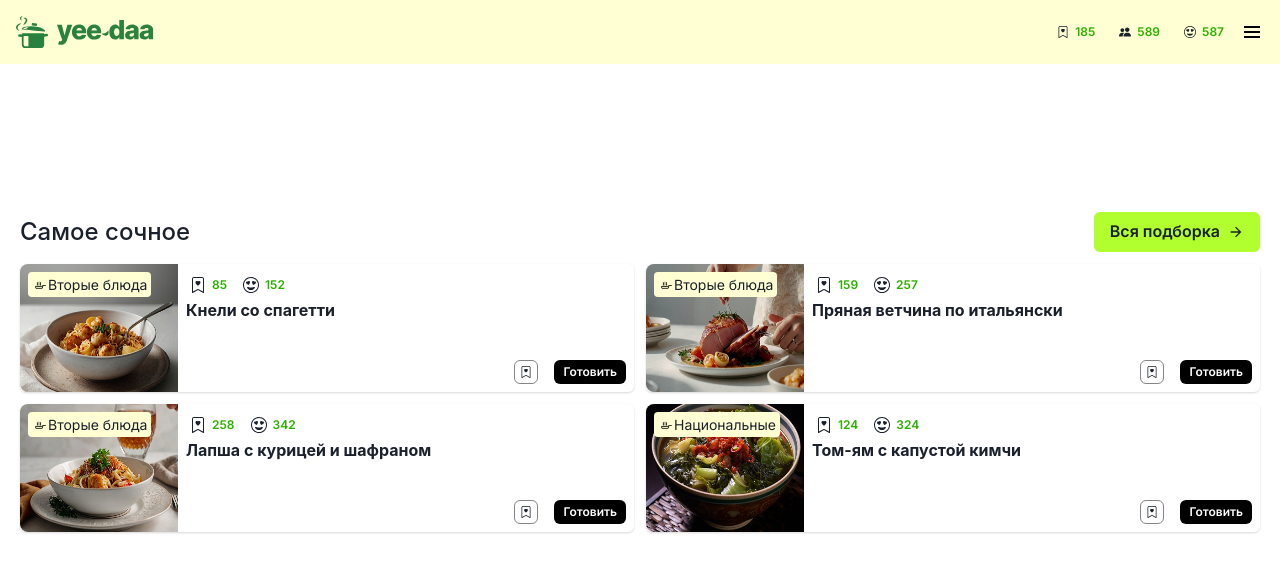
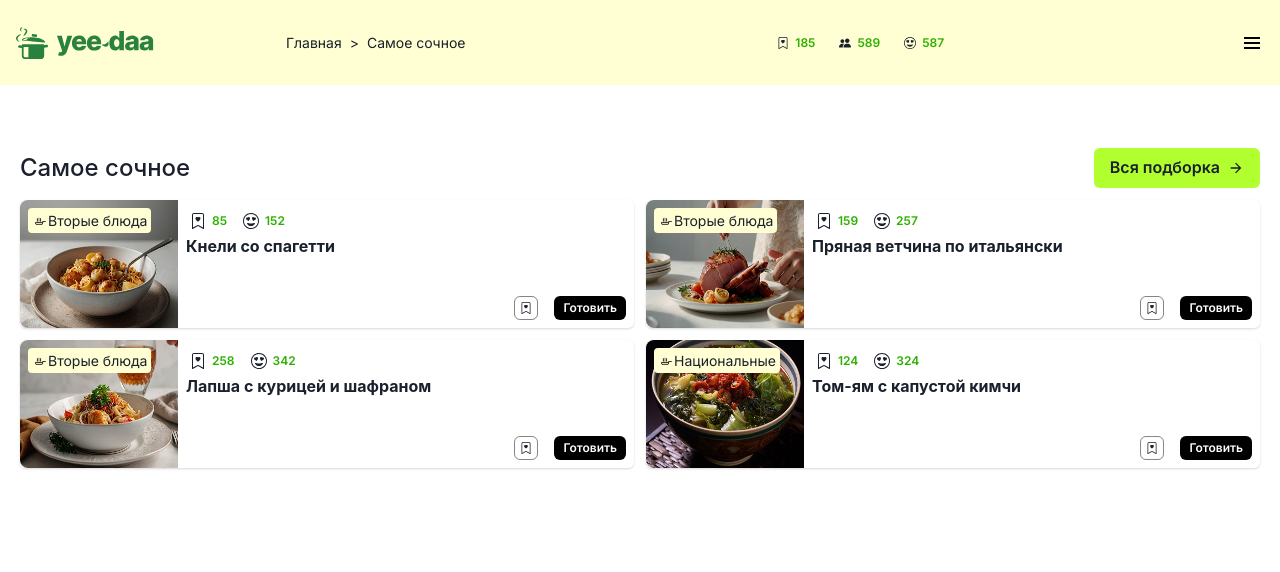
Before and after one commit to ClevertecFrontendLab/PavelZabalotny, a React (Vite) app: page /most-delicious in a window 1280 px wide. Shown: the top 572 px of the page. Built offline with nearby package versions, Linux system fonts and the light colour scheme; no server answers.

Commit message:
feat(breadcrumbs): implement Breadcrumbs component

```diff
--- /dev/null
+++ b/src/components/Breadcrumbs.tsx
@@ -0,0 +1,51 @@
+// components/Breadcrumbs.tsx
+import { Breadcrumb, BreadcrumbItem, BreadcrumbLink } from '@chakra-ui/react';
+import { NavLink, useLocation } from 'react-router';
+
+const customLabels: Record<string, string> = {
+    'vegan-cuisine': 'Веганская кухня',
+    'most-delicious': 'Самое сочное',
+};
+
+export const Breadcrumbs = () => {
+    const location = useLocation();
+    const pathname = location.pathname;
+
+    const pathnames = pathname.split('/').filter(Boolean);
+
+    return (
+        <Breadcrumb separator='>' fontSize='sm' padding={4}>
+            <BreadcrumbItem key='home'>
+                <BreadcrumbLink as={NavLink} to='/'>
+                    Главная
+                </BreadcrumbLink>
+            </BreadcrumbItem>
+
+            {pathnames.map((segment, index) => {
+                const routeTo = '/' + pathnames.slice(0, index + 1).join('/');
+                const isLast = index === pathnames.length - 1;
+
+                const label =
+                    customLabels[segment] ||
+                    segment
+                        .split('-')
+                        .map((word) => word.charAt(0).toUpperCase() + word.slice(1))
+                        .join(' ');
+
+                return (
+                    <BreadcrumbItem key={routeTo} isCurrentPage={isLast}>
+                        {isLast ? (
+                            <BreadcrumbLink aria-current='page'>{label}</BreadcrumbLink>
+                        ) : (
+                            <BreadcrumbLink as={NavLink} to={routeTo}>
+                                {label}
+                            </BreadcrumbLink>
+                        )}
+                    </BreadcrumbItem>
+                );
+            })}
+        </Breadcrumb>
+    );
+};
+
+export default Breadcrumbs;
--- a/src/components/layout/Header.tsx
+++ b/src/components/layout/Header.tsx
@@ -17,18 +17,18 @@ import {
     WrapItem,
 } from '@chakra-ui/react';
 
+import Breadcrumbs from '~/components/Breadcrumbs';
 import { BurgerMenuIcon, LogoIcon } from '~/components/layout/icons';
 import ProfileNotification from '~/components/ProfileNotification';
 
 const Header = () => {
-    const [isLargerThan768] = useMediaQuery('(min-width: 769px)');
     const [is768AndLarge] = useMediaQuery('(min-width: 768px)');
 
     return (
         <Box
             as='header'
             bg='brand.yellow'
-            position={!isLargerThan768 ? 'fixed' : 'static'}
+            position='fixed'
             top='0'
             left='0'
             w='100%'
@@ -36,7 +36,12 @@ const Header = () => {
             data-test-id='header'
         >
             <Container maxW='container.xl' py={4}>
-                <Flex justify='space-between' align='center'>
+                <Flex
+                    justify='space-between'
+                    align='center'
+                    justifyContent='flex-start'
+                    gap='144px'
+                >
                     <Link href='/' display='inline-flex' gap={2}>
                         <LogoIcon boxSize={8} color='brand.green.logo' aria-label='yee-daa-logo' />
                         {is768AndLarge && (
@@ -44,7 +49,8 @@ const Header = () => {
                         )}
                     </Link>
 
-                    <Flex align='center'>
+                    <Flex align='center' w='100%' justifyContent='space-between'>
+                        <Breadcrumbs />
                         <Hide above='lg'>
                             <ProfileNotification />
                             <Center>
@@ -66,6 +72,7 @@ const Header = () => {
                                         />
                                     </WrapItem>
                                 </Wrap>
+
                                 <VStack align='flex-start' gap={0}>
                                     <Heading
                                         as='h4'
```
